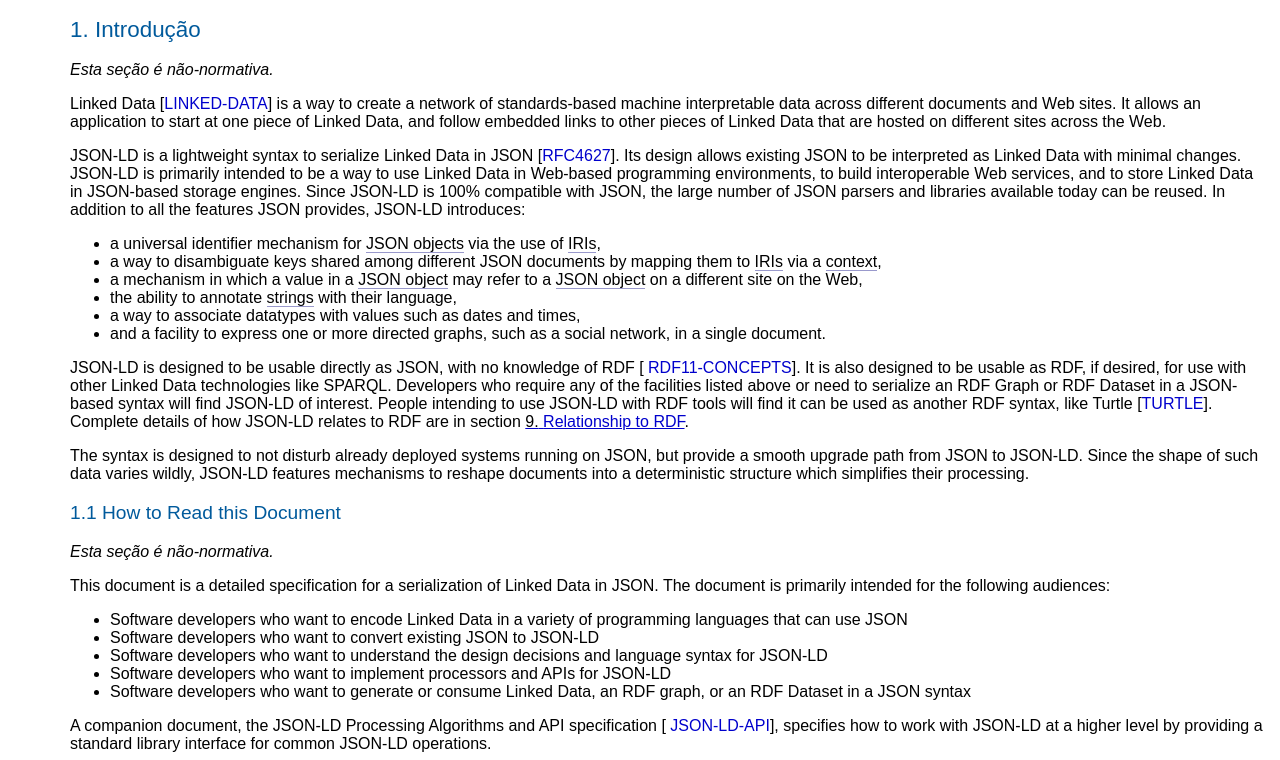
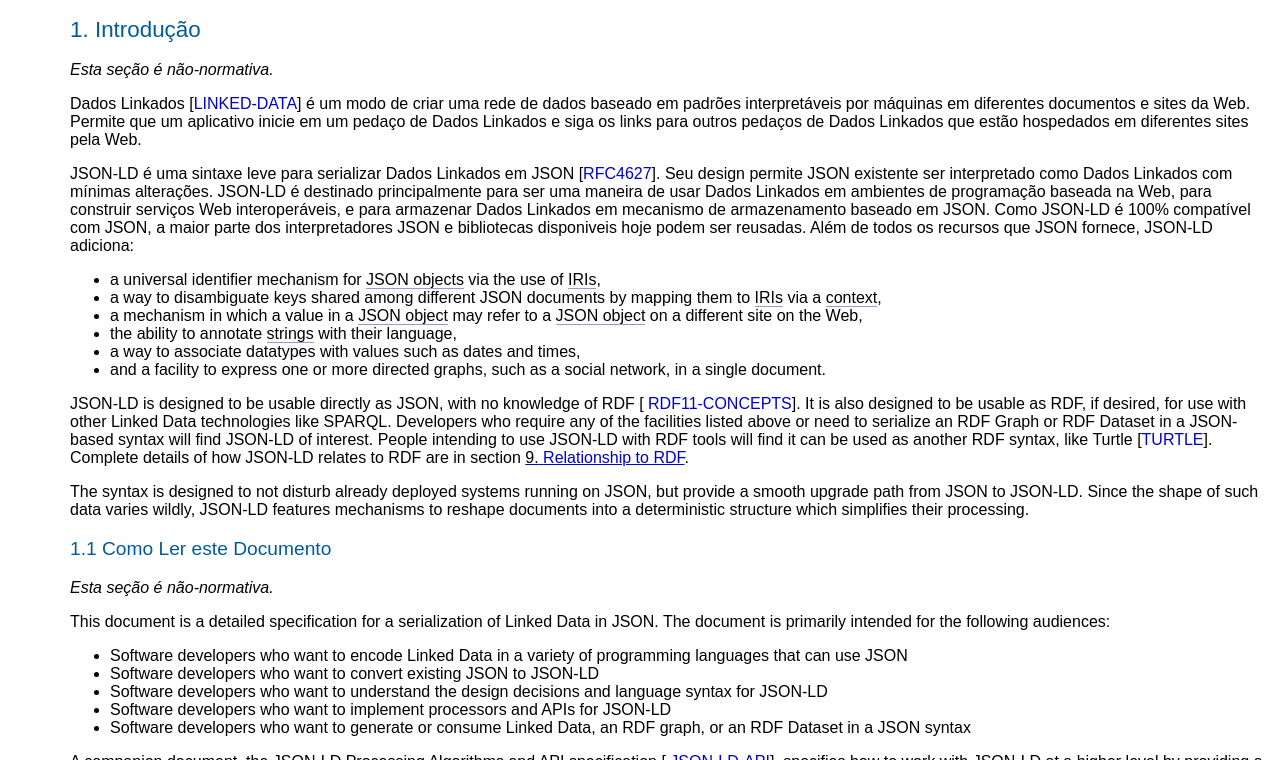
Before and after one commit to webiwg/w3c-tr-json-ld, a plain HTML site: page index.html in a window 1280 px wide. Shown: the part 2534-3294 px from the top of the page. Drawn offline with Linux system fonts and the light colour scheme.

Commit message:
Traduzido Introduction, primeiros dois parágrafos

```diff
--- a/index.html
+++ b/index.html
@@ -408,7 +408,7 @@
             E não consigo encontrar referências na internet sobre isso neste momento (fititnt, 2016-10-22 02:57)
     -->
 
-    <p>Esta especificação foi desenvolvida pelo <em lang="en">JSON for Linking Data Community Group</em> antes de ser transferida para o <em lang="en">RDF Working Group</em >para revisão, melhoria
+    <p>Esta especificação foi desenvolvida pelo <em lang="en">JSON for Linking Data Community Group</em> antes de ser transferida para o <em lang="en">RDF Working Group</em> para revisão, melhoria
       e publicação na trilha de Recomendação.
       O documento contém pequenas alterações de redação, decorrentes de comentários recebidos durante a revisão da Proposta de Recomendação;
       Veja a
@@ -458,7 +458,7 @@
     <ul class="toc" role="directory" id="respecContents">
       <li class="tocline"><a href="#introduction" class="tocxref"><span class="secno">1. </span>Introdução</a>
         <ul class="toc">
-          <li class="tocline"><a href="#how-to-read-this-document" class="tocxref"><span class="secno">1.1 </span>How to Read this Document</a></li>
+          <li class="tocline"><a href="#how-to-read-this-document" class="tocxref"><span class="secno">1.1 </span>Como Ler este Documento</a></li>
         </ul>
       </li>
       <li class="tocline"><a href="#design-goals-and-rationale" class="tocxref"><span class="secno">2. </span>Design Goals and Rationale</a></li>
@@ -597,19 +597,20 @@
     <h2 aria-level="1" role="heading" id="h2_introduction"><span class="secno">1. </span>Introdução</h2>
     <p><em>Esta seção é não-normativa.</em></p>
 
-    <p>Linked Data [<cite><a class="bibref" href="#bib-LINKED-DATA">LINKED-DATA</a></cite>]
-      is a way to create a network of standards-based machine interpretable data
-      across different documents and Web sites. It allows an application to start
-      at one piece of Linked Data, and follow embedded links to other pieces of Linked
-      Data that are hosted on different sites across the Web.</p>
-
-    <p>JSON-LD is a lightweight syntax to serialize Linked Data in JSON [<cite><a class="bibref" href="#bib-RFC4627">RFC4627</a></cite>].
-      Its design allows existing JSON to be interpreted as Linked Data with minimal
-      changes. JSON-LD is primarily intended to be a way to use Linked Data in Web-based
-      programming environments, to build interoperable Web services, and to store
-      Linked Data in JSON-based storage engines. Since JSON-LD is 100% compatible
-      with JSON, the large number of JSON parsers and libraries available today can
-      be reused. In addition to all the features JSON provides, JSON-LD introduces:</p>
+    <p>Dados Linkados [<cite><a class="bibref" href="#bib-LINKED-DATA">LINKED-DATA</a></cite>]
+      é um modo de criar uma rede de dados baseado em padrões interpretáveis por máquinas
+      em diferentes documentos e sites da Web. Permite que um aplicativo inicie
+      em um pedaço de Dados Linkados e siga os links para outros pedaços de Dados
+      Linkados que estão hospedados em diferentes sites pela Web.</p>
+
+    <p>JSON-LD é uma sintaxe leve para serializar Dados Linkados em JSON [<cite><a class="bibref" href="#bib-RFC4627">RFC4627</a></cite>].
+
+      Seu design permite JSON existente ser interpretado como Dados Linkados com mínimas
+      alterações. JSON-LD é destinado principalmente para ser uma maneira de usar Dados Linkados
+      em ambientes de programação baseada na Web, para construir serviços Web interoperáveis, e para armazenar
+      Dados Linkados em mecanismo de armazenamento baseado em JSON. Como JSON-LD é 100% compatível
+      com JSON, a maior parte dos interpretadores JSON e bibliotecas disponiveis hoje podem
+      ser reusadas. Além de todos os recursos que JSON fornece, JSON-LD adiciona:</p>
 
     <ul>
       <li>a universal identifier mechanism for <a class="tref internalDFN" title="json-object"
@@ -646,7 +647,7 @@
       deterministic structure which simplifies their processing.</p>
 
     <section class="informative" id="how-to-read-this-document">
-      <h3 aria-level="2" role="heading" id="h3_how-to-read-this-document"><span class="secno">1.1 </span>How to Read this Document</h3>
+      <h3 aria-level="2" role="heading" id="h3_how-to-read-this-document"><span class="secno">1.1 </span>Como Ler este Documento</h3>
       <p><em>Esta seção é não-normativa.</em></p>
 
       <p>This document is a detailed specification for a serialization of Linked Data
```
